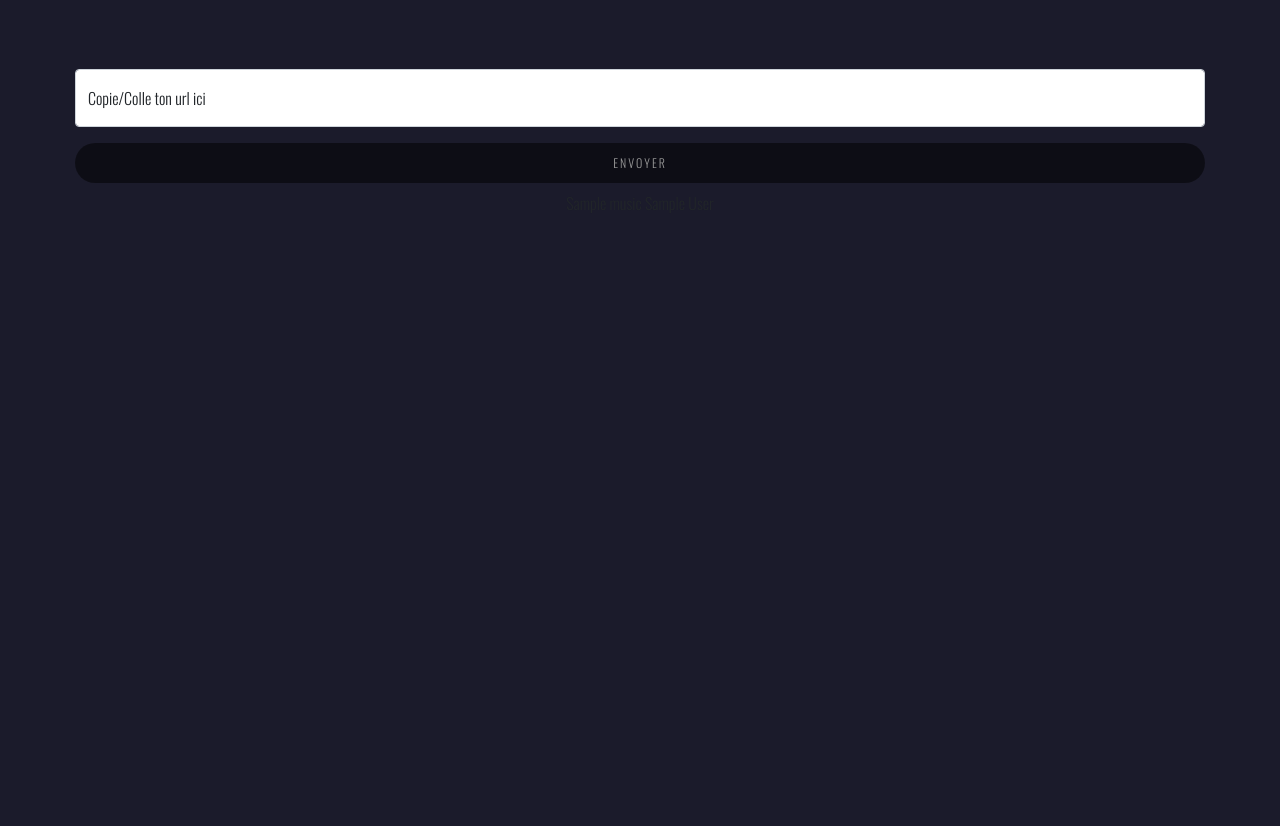
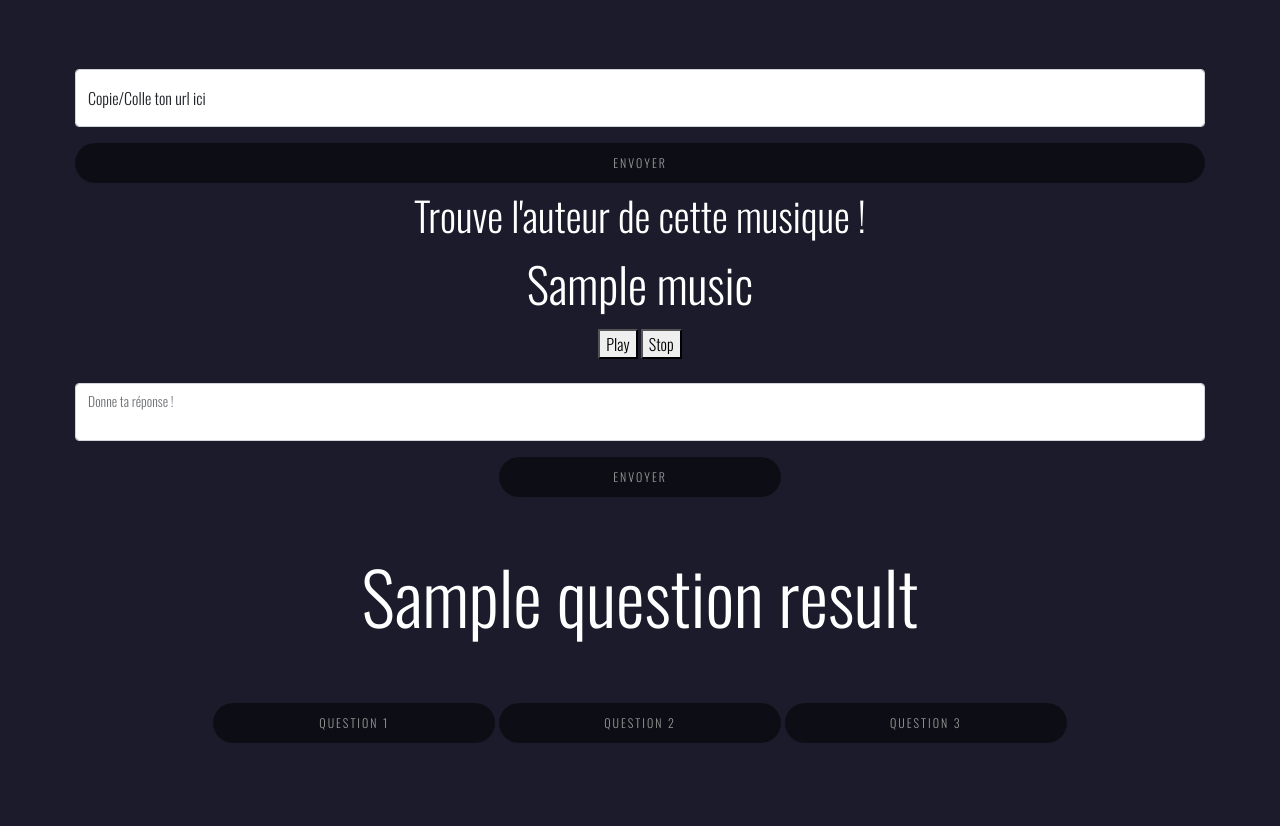
Before and after one commit to afeynaud/bordeaux2021-php-hackathon1-blind-up, a PHP site: template src/View/Game/game.html.twig in a window 1280 px wide. Shown: the part 177-1003 px from the top of the page. Before the commit the page ends 360 px from the top, so only its background shows below. Run offline with PHP 8.4, Linux system fonts and the light colour scheme; the template is opened without the code that fills it: most values are stand-ins (such as "Sample title", 1, 10 or a date in 2020); some libraries are stand-ins or nearby versions.

Commit message:
show game informations and game mecanics

```diff
--- a/src/Model/GameManager.php
+++ b/src/Model/GameManager.php
@@ -21,7 +21,7 @@ class GameManager extends AbstractManager
                     FROM " . self::TABLE);
         $statement = $this->pdo->prepare($query);
         $statement->execute();
-        return $statement->fetch();
+        return $statement->fetch(\PDO::FETCH_COLUMN);
     }
 
     public function insert(array $music): int
--- a/src/View/Game/game.html.twig
+++ b/src/View/Game/game.html.twig
@@ -7,12 +7,36 @@
 {% block content %}
 <form class="" action="/addSong" method="post">
     <div class="form-floating mb-3">
-        <input name="url" type="text" class="form-control rounded-4" id="adding-url" placeholder="url">
+        <input name="url" type="text" autocomplete="off" class="form-control rounded-4" id="adding-url" placeholder="url">
         <label for="adding-url">Copie/Colle ton url ici</label>
     </div>
-    <button id="btn-adding" name="adding" class="w-100 mb-2 btn btn-lg rounded-pill " type="submit">Envoyer</button>
+    <button id="btn-adding" name="adding" class="w-100 mb-2 btn btn-lg rounded-pill" type="submit">Envoyer</button>
 </form>
-    {{ dump(music) }}
-    {{ music.title_only }}
-    {{ music.author }}
+    <div class="">
+{#  {{ dump(music) }} #}
+        <div class='invisible'>
+            {% include 'components/_music-player.html.twig' %}
+        </div>
+        <p class='display-6 text-white'>Trouve l'auteur de cette musique !</p>
+        <p class='display-5 text-white'>{{ music.title_only }}</p>
+        <button id="play">Play</button>
+        <button id="stop">Stop</button>
+        <br><br>
+        <form class="" action="/game" method="post">
+            <div class="form-floating mb-3">
+                <input name="userAnswer" type="text" autocomplete="off" class="form-control rounded-4" id="user-answer">
+                <label for="user-answer">Donne ta réponse !</label>
+            </div>
+            <button id="btn-adding" name="adding" class="w-25 mb-2 btn btn-lg rounded-pill" type="submit">Envoyer</button>
+        </form>
+        <br><br>
+        <p class='display-2 text-white'>{{ questionResult }}</p>
+        <br><br>
+        <button id="question1" name="question1" class="w-25 mb-2 btn btn-lg rounded-pill float-left" type="submit">Question 1</button>
+        <button id="question2" name="question2" class="w-25 mb-2 btn btn-lg rounded-pill float-left" type="submit">Question 2</button>
+        <button id="question3" name="question3" class="w-25 mb-2 btn btn-lg rounded-pill float-left" type="submit">Question 3</button>
+    </div>
 {% endblock %}
+{% block javascript %}
+<script src="assets/scripts/playMusicButtons.js"></script>
+{% endblock %}
--- /dev/null
+++ b/src/View/components/_music-player.html.twig
@@ -0,0 +1,12 @@
+<div class="position-absolute container justify-content-center p-0">
+    <div class="" id="player-container">
+        <iframe
+                id='video-player'
+                class="shadow-1-strong rounded"
+                src="https://www.youtube.com/embed/{{ music.url }}"
+                title="YouTube video"
+                allowfullscreen
+                allow="autoplay; encrypted-media"
+        ></iframe>
+    </div>
+</div>
--- a/src/routes.php
+++ b/src/routes.php
@@ -25,6 +25,7 @@ return [
     'user/inscription' => ['UserController', 'add',],
     'user/profil'      => ['UserController', 'index', ['id']],
     'game/tout-afficher'     => ['GameController', 'showAll', ['id'],],
-    'game' => ['GameController', 'showGameDatas'],
+    'game' => ['GameController', 'showGameDatas',['id']],
+    'game/answer-validation' => ['GameController', 'answerValidation'],
     'addSong' => ['GameController', 'add'],
   ];
```
Also changed, not shown: src/Controller/GameController.php (+24 -3 lines), public/assets/scripts/playMusicButtons.js (added).
